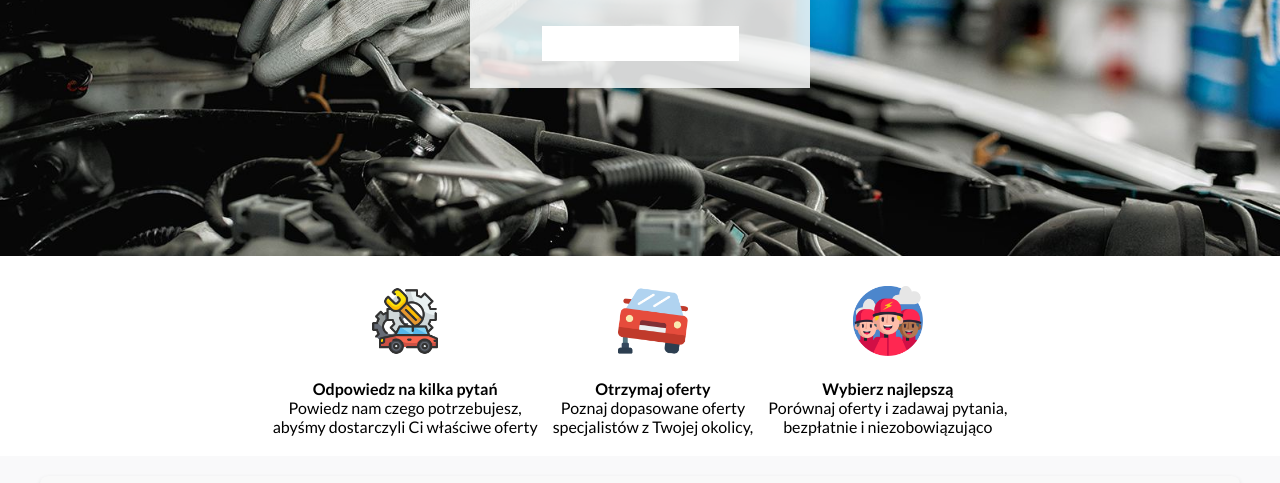
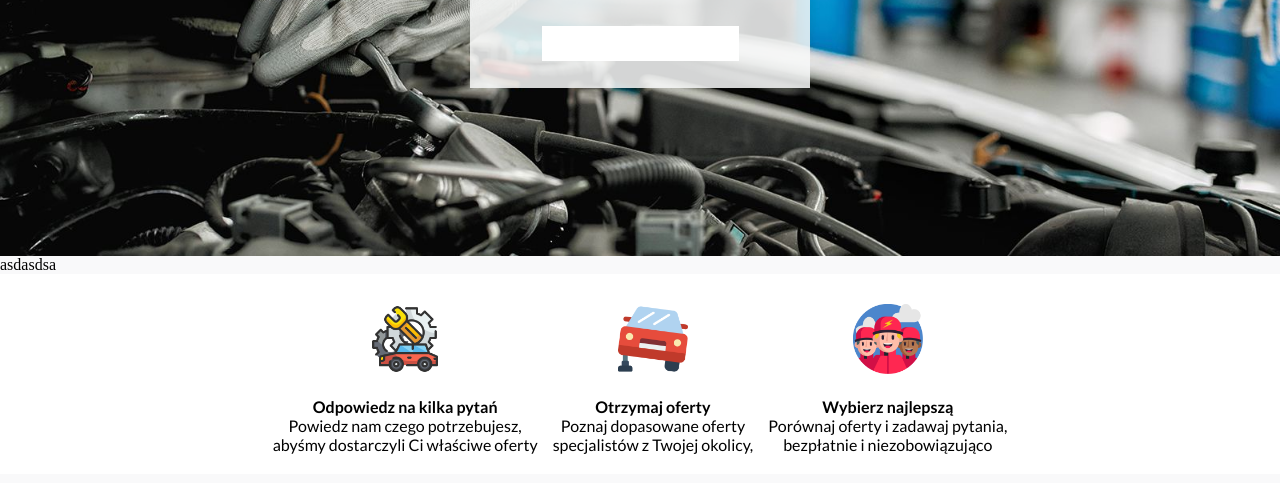
Before and after one commit to seeemmmen/Warszat, a plain HTML site: page index.html in a window 1280 px wide. Shown: the part 244-727 px from the top of the page. Drawn offline with nearby package versions, Linux system fonts and the light colour scheme; a web font is replaced by a local one.

Commit message:
adasdasdsad

```diff
--- a/index.html
+++ b/index.html
@@ -48,7 +48,7 @@
             <input type="tel">
         </div>
     </header>
-
+   asdasdsa
     <div class="ofera">
             <div class="contant">
                 <img src="img/badge-check.png" alt="">
```
